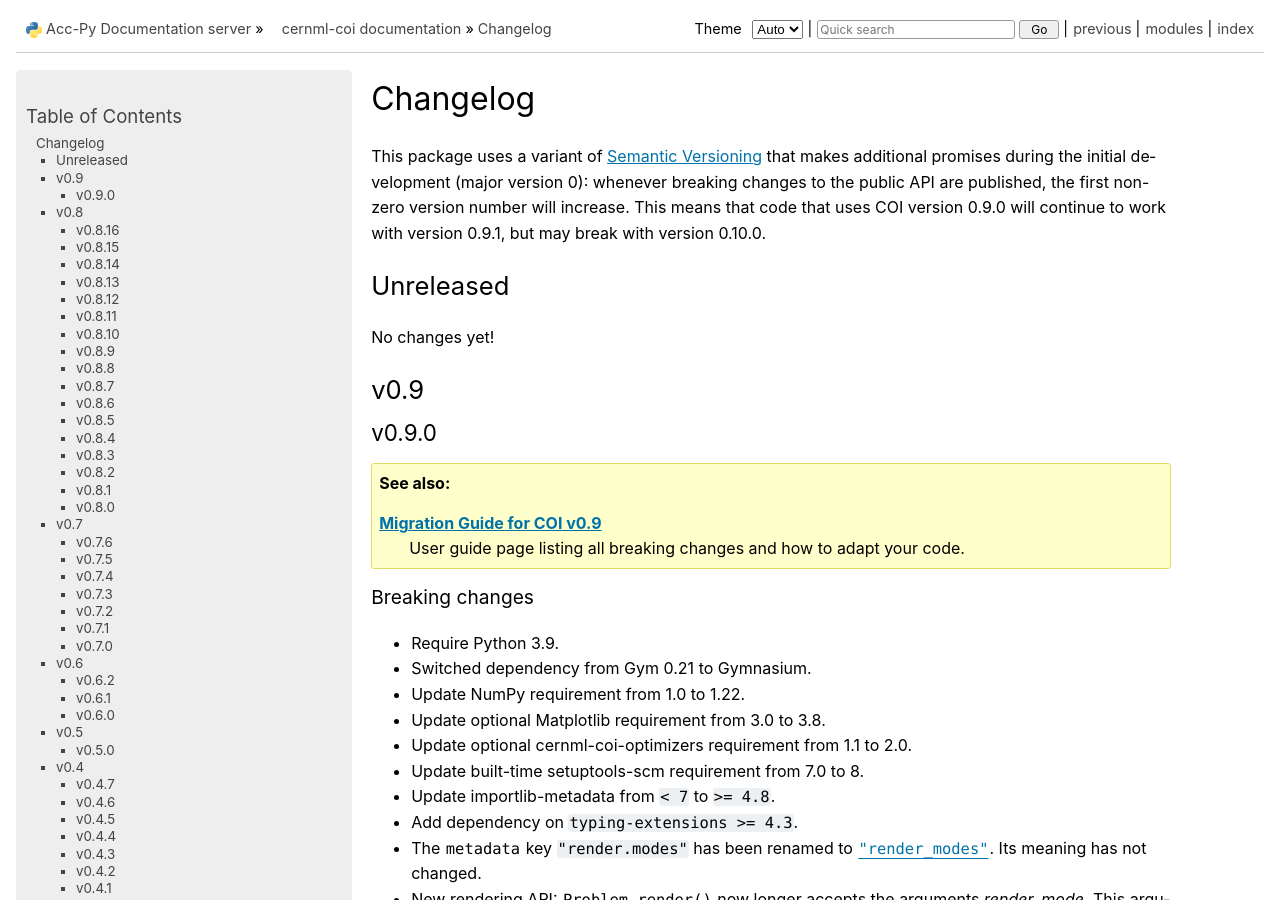
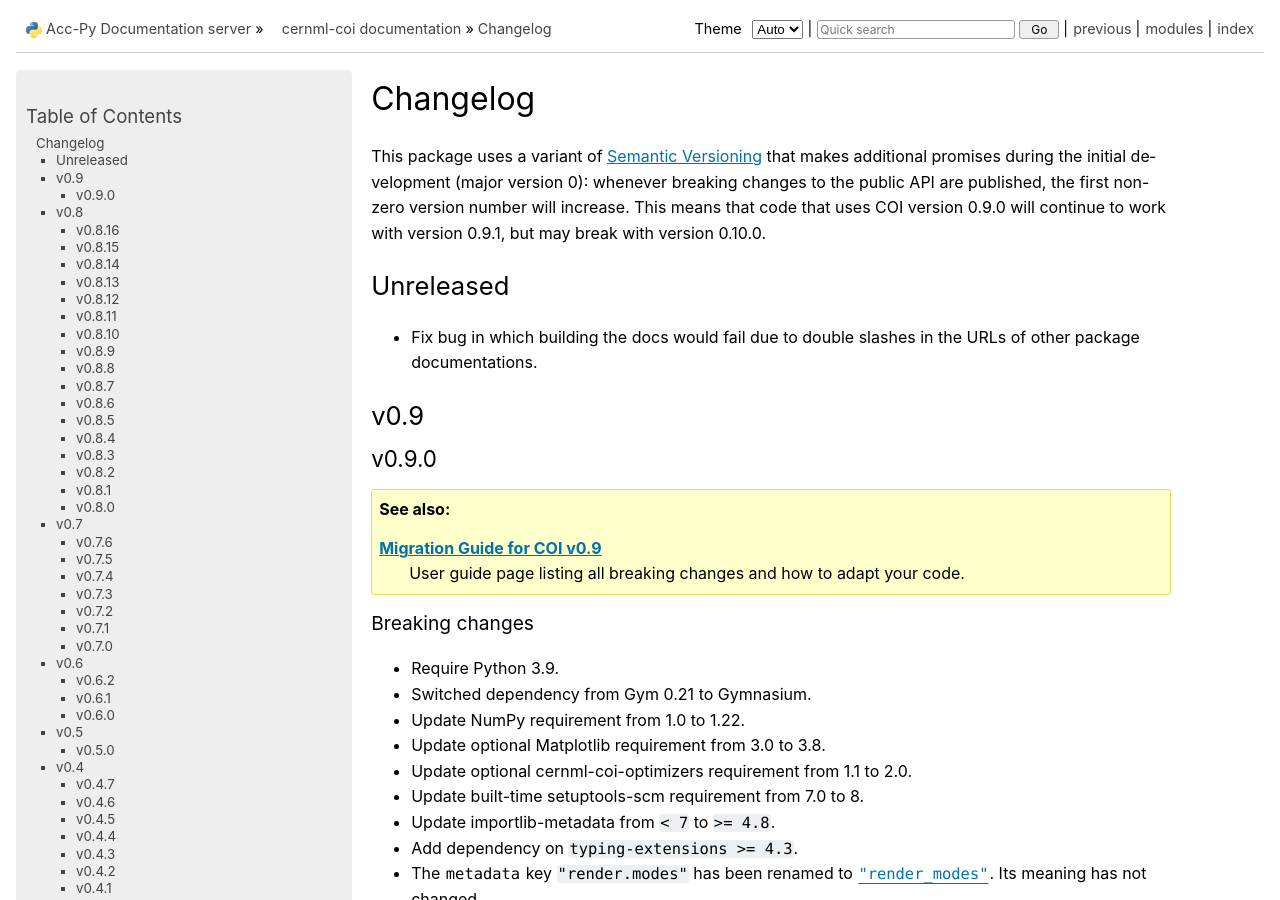
Before and after one commit to geoff-project/coi, a Sphinx documentation site: the page built from docs/changelog.rst, in a window 1280 px wide and 900 px high. Built offline with Sphinx 7.4.7, drawn with Linux system fonts in a browser that asks for light colours; the version number could not be read and is left out; part of the change alters nothing that is shown.

Commit message:
Prevent double slashes in intersphinx URLs.
This is to prevent a 403 Forbidden in the latest Acc-Py docs server.

```diff
--- a/docs/changelog.rst
+++ b/docs/changelog.rst
@@ -24,7 +24,8 @@ version 0.10.0.
 Unreleased
 ----------
 
-No changes yet!
+- Fix bug in which building the docs would fail due to double slashes in the
+  URLs of other package documentations.
 
 v0.9
 ----
--- a/docs/conf.py
+++ b/docs/conf.py
@@ -147,7 +147,7 @@ autosectionlabel_maxdepth = 3
 
 def acc_py_docs_link(repo: str) -> str:
     """A URL pointing to the Acc-Py docs server."""
-    return f"https://acc-py.web.cern.ch/gitlab/{repo}/docs/stable/"
+    return f"https://acc-py.web.cern.ch/gitlab/{repo}/docs/stable"
 
 
 def rtd_link(name: str, branch: str = "stable") -> str:
@@ -157,18 +157,18 @@ def rtd_link(name: str, branch: str = "stable") -> str:
 
 intersphinx_mapping = {
     "black": (rtd_link("black"), None),
-    "gym": ("https://gymnasium.farama.org/", None),
-    "gymrob": ("https://robotics.farama.org/", None),
+    "gym": ("https://gymnasium.farama.org", None),
+    "gymrob": ("https://robotics.farama.org", None),
     "importlib_metadata": (rtd_link("importlib-metadata"), None),
     "japc": (acc_py_docs_link("scripting-tools/pyjapc"), None),
-    "mpl": ("https://matplotlib.org/stable/", None),
-    "np": ("https://numpy.org/doc/stable/", None),
+    "mpl": ("https://matplotlib.org/stable", None),
+    "np": ("https://numpy.org/doc/stable", None),
     "optimizers": (acc_py_docs_link("geoff/cernml-coi-optimizers"), None),
-    "pkg": ("https://packaging.python.org/en/latest/", None),
+    "pkg": ("https://packaging.python.org/en/latest", None),
     "sb3": (rtd_link("stable-baselines3", branch="master"), None),
-    "sci": ("https://docs.scipy.org/doc/scipy/", None),
-    "setuptools": ("https://setuptools.pypa.io/en/stable/", None),
-    "std": ("https://docs.python.org/3/", None),
+    "sci": ("https://docs.scipy.org/doc/scipy", None),
+    "setuptools": ("https://setuptools.pypa.io/en/stable", None),
+    "std": ("https://docs.python.org/3", None),
     "utils": (acc_py_docs_link("geoff/cernml-coi-utils"), None),
 }
 
```
